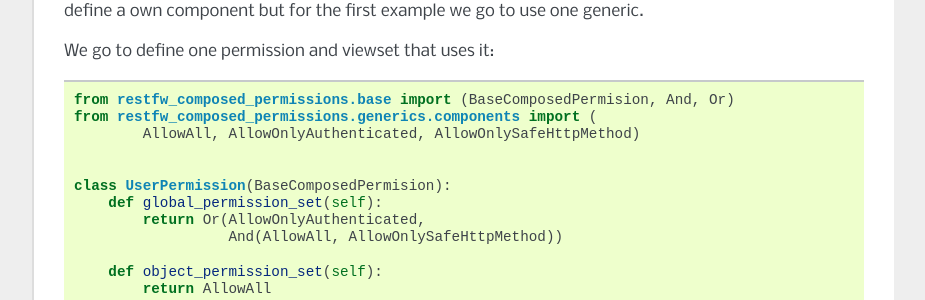
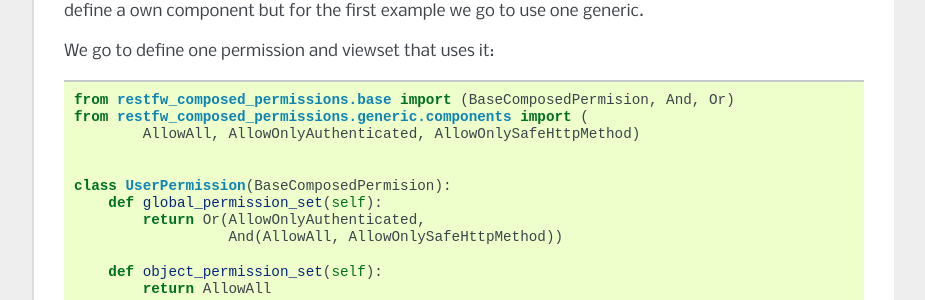
Before and after one commit to niwinz/djangorestframework-composed-permissions, a Sphinx documentation site: the page built from docs/index.rst, in a window 1280 px wide and 1400 px high, scrolled down 710 px. Shown: the part 151-451 px from the top of the window, without its empty margins (198-1123 px from the left). Built offline with Sphinx 7.4.7, drawn with Linux system fonts in a browser that asks for light colours; some of the changed text lies outside the part shown.

Commit message:
typo, it's generic, not generics
See also restfw_composed_permissions/generic/permissions.py, there may be a typo as well…

```diff
--- a/docs/index.rst
+++ b/docs/index.rst
@@ -47,7 +47,7 @@
 .. code-block:: python
 
     from restfw_composed_permissions.base import (BaseComposedPermision, And, Or)
-    from restfw_composed_permissions.generics.components import (
+    from restfw_composed_permissions.generic.components import (
             AllowAll, AllowOnlyAuthenticated, AllowOnlySafeHttpMethod)
 
 
@@ -113,7 +113,7 @@
 
         :rtype: bool
 
-You can see `restfw_composed_permissions.generics.components` for more examples
+You can see `restfw_composed_permissions.generic.components` for more examples
 of how define own permission components.
 
 
```
